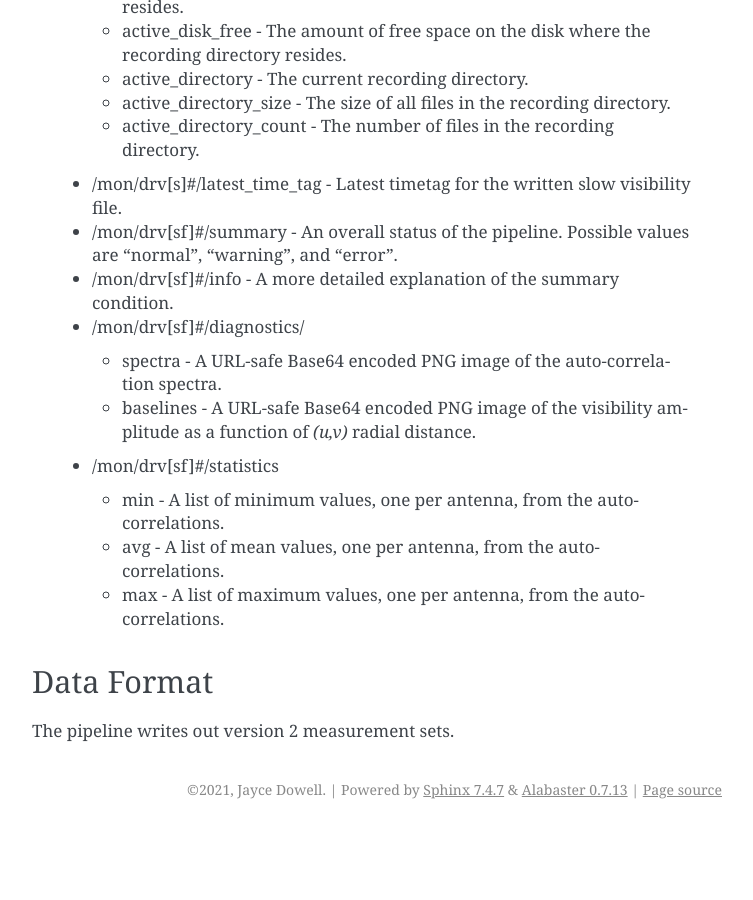
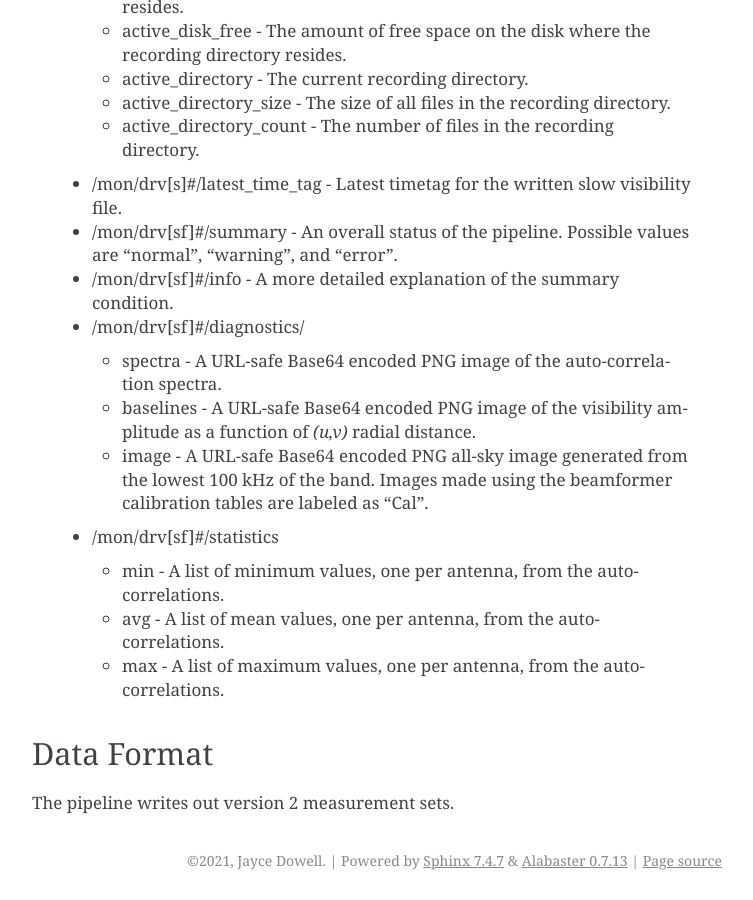
Before and after one commit to lwa-project/ovro_data_recorder, a Sphinx documentation site: the page built from docs/source/visibilities.rst, in a window 1280 px wide and 900 px high, scrolled down 2379 px. Shown: the whole window, without its empty margins (388-1141 px from the left). Built offline with Sphinx 7.4.7, drawn with Linux system fonts in a browser that asks for light colours; formulas are drawn with MathJax 3; before the commit the page ends 3208 px from its top, so only the background shows below that.

Commit message:
Added diagnostics/image.

```diff
--- a/docs/source/visibilities.rst
+++ b/docs/source/visibilities.rst
@@ -114,6 +114,9 @@ and # is the GPU pipeline that is being recorded.
       the auto-correlation spectra.
     * baselines - A URL-safe Base64 encoded PNG image
       of the visibility amplitude as a function of `(u,v)` radial distance.
+    * image - A URL-safe Base64 encoded PNG all-sky image generated from the
+      lowest 100 kHz of the band.  Images made using the beamformer calibration
+      tables are labeled as "Cal".
 
   * /mon/drv[sf]#/statistics
 
```
